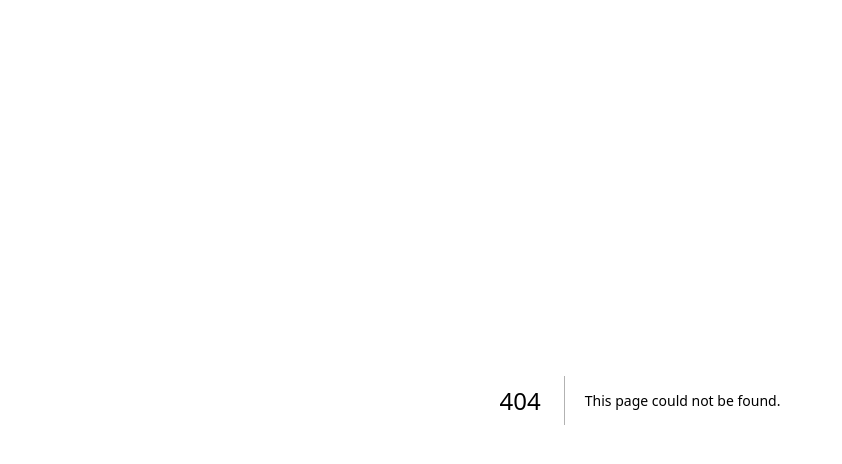
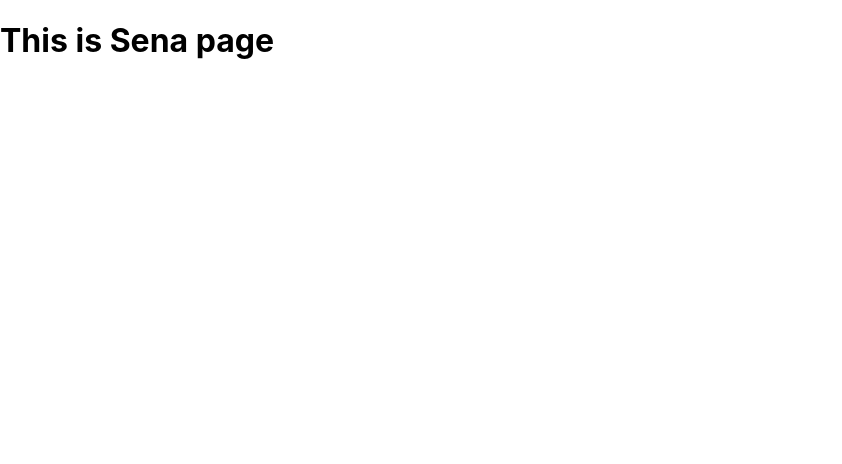
Before and after one commit to fahmialfareza/km3-fe-collabs, a Next.js app: page /sena in a window 1280 px wide. Before the commit this address had no page. Shown: the top 464 px of the page, without its empty margins (0-842 px from the left). Built offline with nearby package versions, Linux system fonts and the light colour scheme.

Commit message:
feature:add sena page (#24)
Co-authored-by: nama <senapratama013@gmail.com>

```diff
--- /dev/null
+++ b/pages/sena.js
@@ -0,0 +1,7 @@
+import React from "react";
+
+function Sena() {
+  return <h1>This is Sena page</h1>;
+}
+
+export default Sena;
```
